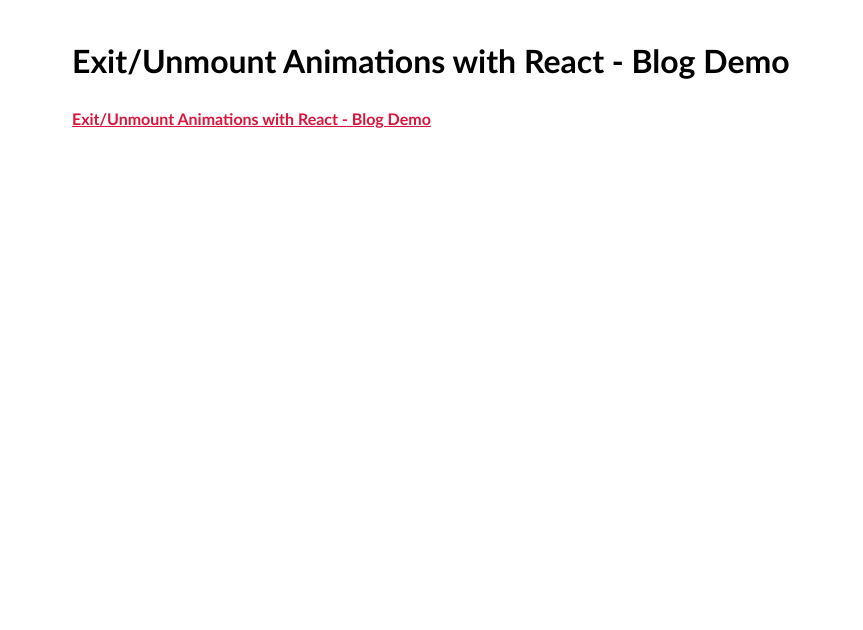
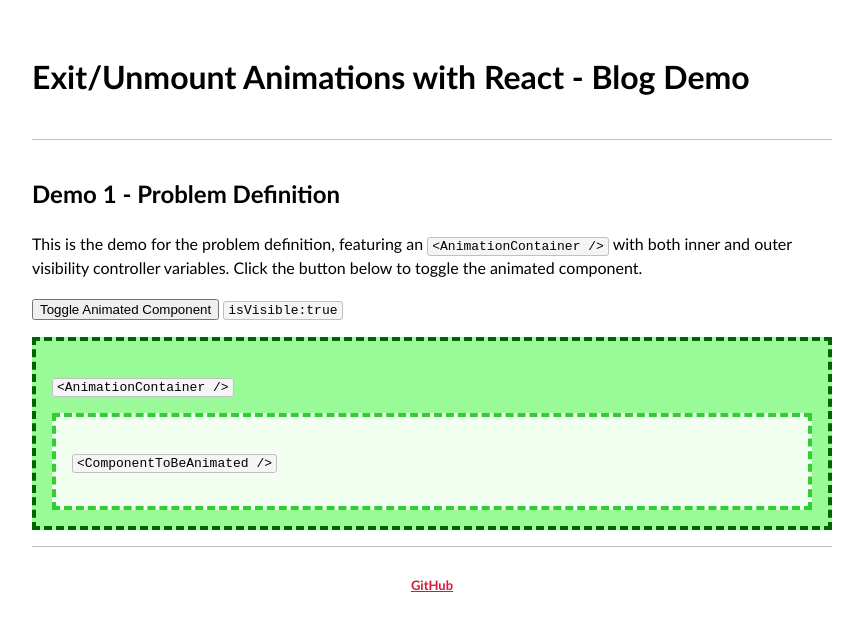
Before and after one commit to xkema/blog-demo-exit-unmount-animations-with-react, a React (Vite) app: page / in a window 1280 px wide. Shown: the top 630 px of the page, without its empty margins (208-1071 px from the left). Built offline with nearby package versions, Linux system fonts and the light colour scheme.

Commit message:
Added problem definition demo for the main part of the blog post
- Added basic styles
- Installed `prop-types` package for component type definitions
- Added a default `.jsconfig.json` for the editor

```diff
--- a/package.json
+++ b/package.json
@@ -10,6 +10,7 @@
     "preview": "vite preview"
   },
   "dependencies": {
+    "prop-types": "^15.8.1",
     "react": "^18.3.1",
     "react-dom": "^18.3.1"
   },
--- a/src/App.css
+++ b/src/App.css
@@ -1,5 +1,45 @@
 .container {
-  max-width: 720px;
+  max-width: 800px;
   margin: 0 auto;
   padding: 1rem;
 }
+
+.animation-container {
+  border: 4px dashed darkgreen;
+  background-color: palegreen;
+  padding: 1rem;
+}
+
+.component-to-be-animated {
+  border: 4px dashed limegreen;
+  background-color: honeydew;
+  padding: 1rem;
+}
+
+.animate-in {
+  animation: fade-in 1000ms forwards;
+}
+
+.animate-out {
+  animation: fade-out 1000ms forwards;
+}
+
+@keyframes fade-in {
+  from {
+    opacity: 0;
+  }
+
+  to {
+    opacity: 1;
+  }
+}
+
+@keyframes fade-out {
+  from {
+    opacity: 1;
+  }
+
+  to {
+    opacity: 0;
+  }
+}
--- a/src/App.jsx
+++ b/src/App.jsx
@@ -1,10 +1,49 @@
+import { useState } from 'react'
 import './App.css'
+import AnimationContainer from './components/AnimationContainer'
+import ComponentToBeAnimated from './components/ComponentToBeAnimated'
 
 function App() {
+  const [isVisible, setIsVisible] = useState(true)
+
   return (
     <div className="container">
-      <h1>Exit/Unmount Animations with React - Blog Demo</h1>
-      <a href="/">Exit/Unmount Animations with React - Blog Demo</a>
+      <header>
+        <h1>Exit/Unmount Animations with React - Blog Demo</h1>
+      </header>
+
+      <main>
+        {/* problem definition demo */}
+        <section>
+          <h2>Demo 1 - Problem Definition</h2>
+          <p>
+            This is the demo for the problem definition, featuring an
+            {' '}
+            <code>&lt;AnimationContainer /&gt;</code>
+            {' '}
+            with both inner and outer visibility controller variables. Click the button below to toggle the animated component.
+          </p>
+
+          <p>
+            <button onClick={() => { setIsVisible(prev => !prev) }}>
+              Toggle Animated Component
+            </button>
+            {' '}
+            <code>
+              isVisible:
+              {JSON.stringify(isVisible)}
+            </code>
+          </p>
+
+          <AnimationContainer isVisible={isVisible}>
+            <ComponentToBeAnimated />
+          </AnimationContainer>
+        </section>
+      </main>
+
+      <footer>
+        <p><a href="https://github.com/xkema/blog-demo-exit-unmount-animations-with-react">GitHub</a></p>
+      </footer>
     </div>
   )
 }
--- /dev/null
+++ b/src/components/AnimationContainer.jsx
@@ -0,0 +1,44 @@
+import PropTypes from 'prop-types'
+import { useEffect, useState } from 'react'
+
+// Real business part! 👇
+
+function AnimationContainer({ isVisible, children }) {
+  const [isVisibleInner, setIsVisibleInner] = useState(false)
+
+  // controls enter/mounting state only
+  useEffect(() => {
+    if (isVisible) {
+      setIsVisibleInner(true)
+    }
+  }, [isVisible])
+
+  return (
+    <div className="animation-container">
+      <p><code>&lt;AnimationContainer /&gt;</code></p>
+      {isVisibleInner && (
+        <div
+          className={`dummy-div-to-avoid-prop-drilling ${isVisible ? 'animate-in' : 'animate-out'}`}
+          onAnimationEnd={() => {
+            // controls exit/unmount only
+            if (isVisible === false) {
+              setIsVisibleInner(false)
+            }
+          }}
+        >
+          {/* The children here is the `<ComponentToBeAnimated />` component! */}
+          {children}
+        </div>
+      )}
+    </div>
+  )
+}
+
+// I hate modern development workflows part! 👇
+
+AnimationContainer.propTypes = {
+  isVisible: PropTypes.bool,
+  children: PropTypes.node,
+}
+
+export default AnimationContainer
--- /dev/null
+++ b/src/components/ComponentToBeAnimated.jsx
@@ -0,0 +1,11 @@
+function ComponentToBeAnimated() {
+  return (
+    <div
+      className="component-to-be-animated"
+    >
+      <p><code>&lt;ComponentToBeAnimated /&gt;</code></p>
+    </div>
+  )
+}
+
+export default ComponentToBeAnimated
--- a/src/index.css
+++ b/src/index.css
@@ -17,3 +17,27 @@
   margin: 0;
   padding: 0;
 }
+
+header {
+  padding: 1rem 0;
+}
+
+main {
+  border-top: 1px solid silver;
+  border-bottom: 1px solid silver;
+  padding: 1rem 0;
+}
+
+footer {
+  padding: 1rem 0;
+  font-size: small;
+  text-align: center;
+}
+
+code {
+  background-color: whitesmoke;
+  border: 1px solid silver;
+  border-radius: 3px;
+  padding: 1px 4px;
+  white-space: nowrap;
+}
```
Also changed, not shown: jsconfig.json (added, +15 -0 lines), 1 other file (tests, documents, lock files or other folders).
